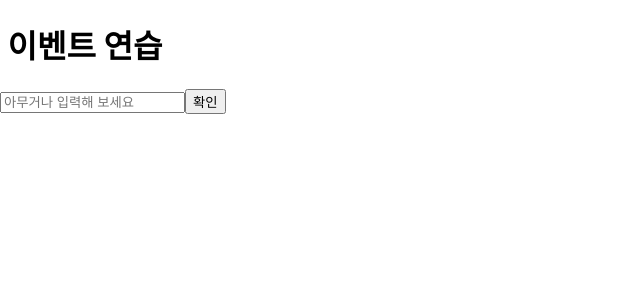
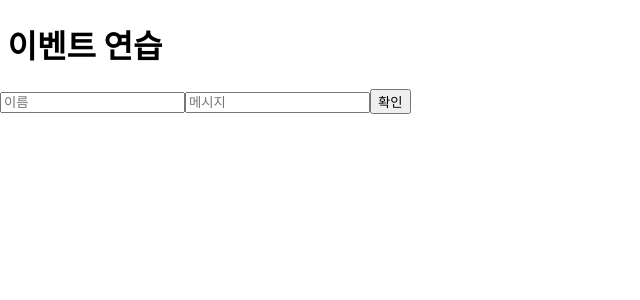
Before and after one commit to chohyojae/hello-react, a React (Create React App) app: page / in a window 1280 px wide. Shown: the top 300 px of the page, without its empty margins (0-640 px from the left). Built offline with nearby package versions, Linux system fonts and the light colour scheme.

Commit message:
assign a key of a object from the reference.

```diff
--- a/src/EventPractice.js
+++ b/src/EventPractice.js
@@ -2,36 +2,22 @@
 
 class EventPractice extends Component {
   state = {
-    message: '',
+    username: '',
+    usermessage: '',
   };
 
   handleChange = (e) => {
-    this.setState({ message: e.target.value });
+    this.setState({
+      [e.target.name]: e.target.value,
+    });
   };
 
   handleClick = () => {
-    alert(this.state.message);
-    this.setState({ message: '' }, () => {
-      alert('삭제 완료' + this.state.message);
+    alert(this.state.username + ' : ' + this.state.usermessage);
+    this.setState({ username: '', usermessage: '' }, () => {
+      alert('삭제 완료' + this.state.username + this.state.usermessage);
     });
   };
-
-  // constructor(props) {
-  //   super(props);
-  //   this.handleChange = this.handleChange.bind(this);
-  //   this.handleClick = this.handleClick.bind(this);
-  // }
-
-  // handleChange(e) {
-  //   this.setState({ message: e.target.value });
-  // }
-
-  // handleClick() {
-  //   alert(this.state.message);
-  //   this.setState({ message: '' }, () => {
-  //     alert('삭제 완료' + this.state.message);
-  //   });
-  // }
 
   render() {
     return (
@@ -39,26 +25,19 @@
         <h1>&nbsp;이벤트 연습</h1>
         <input
           text="text"
-          message="message"
-          placeholder="아무거나 입력해 보세요"
-          value={this.state.message}
+          name="username"
+          placeholder="이름"
+          value={this.state.username}
           onChange={this.handleChange}
-          // onChange={(e) => {
-          //   this.setState({ message: e.target.value });
-          //   console.log(e.target.value);
-          // }}
         />
-        <button
-          onClick={this.handleClick}
-          // onClick={(e) => {
-          //   alert(this.state.message);
-          //   this.setState({ message: '' }, () => {
-          //     alert('삭제 완료' + this.state.message);
-          //   });
-          // }}
-        >
-          확인
-        </button>
+        <input
+          text="text"
+          name="usermessage"
+          placeholder="메시지"
+          value={this.state.usermessage}
+          onChange={this.handleChange}
+        />
+        <button onClick={this.handleClick}>확인</button>
       </div>
     );
   }
```
